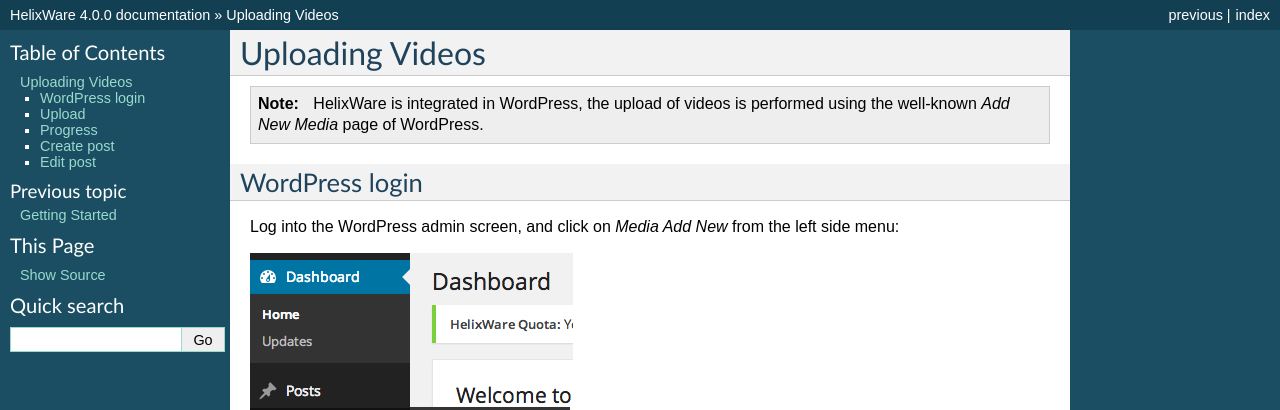
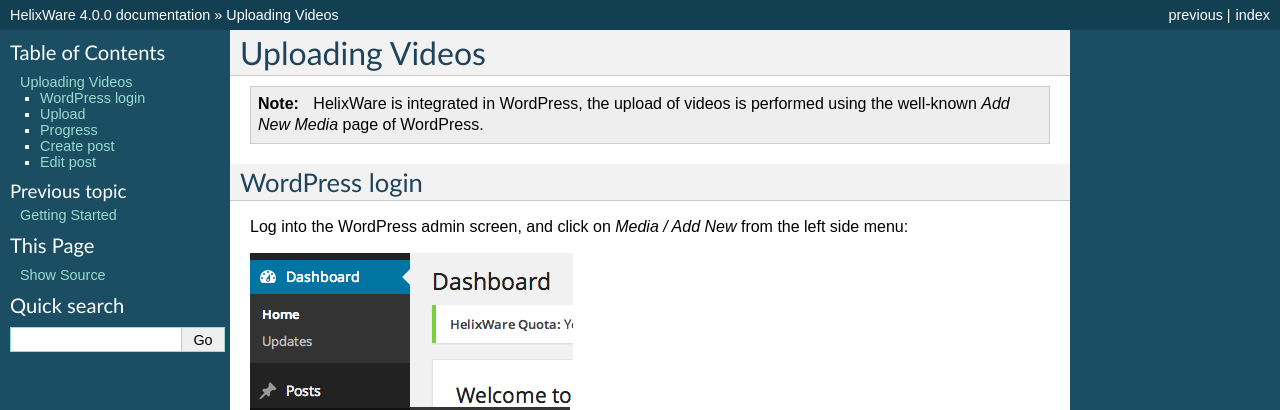
Before and after one commit to insideout10/helixware-docs, a Sphinx documentation site: the page built from docs/uploading-videos.rst, in a window 1280 px wide. Shown: the top 410 px of the page. Built offline with Sphinx 7.4.7, drawn with Linux system fonts in a browser that asks for light colours; pages that are not in the unit, such as notebooks, are missing from menus.

Commit message:
fix slash

```diff
--- a/docs/uploading-videos.rst
+++ b/docs/uploading-videos.rst
@@ -10,7 +10,7 @@
 WordPress login
 _______________
 
-Log into the WordPress admin screen, and click on `Media \ Add New` from the left side menu:
+Log into the WordPress admin screen, and click on `Media / Add New` from the left side menu:
 
 .. image:: /images/add-new-media-menu.png
 
```
